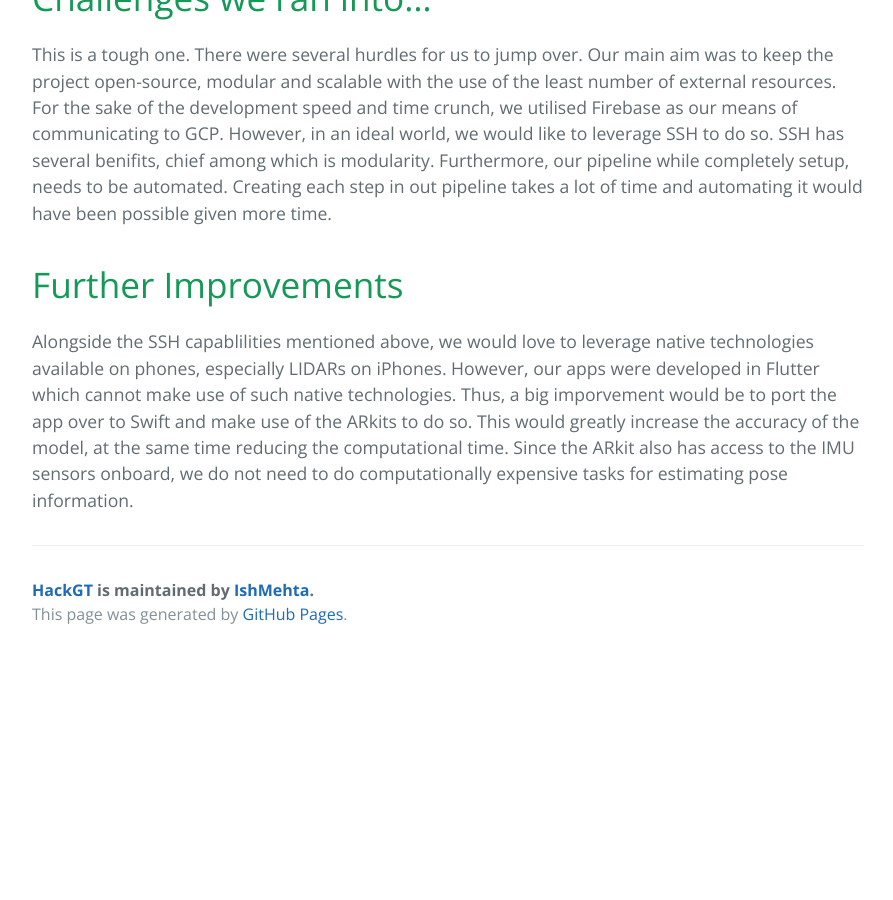
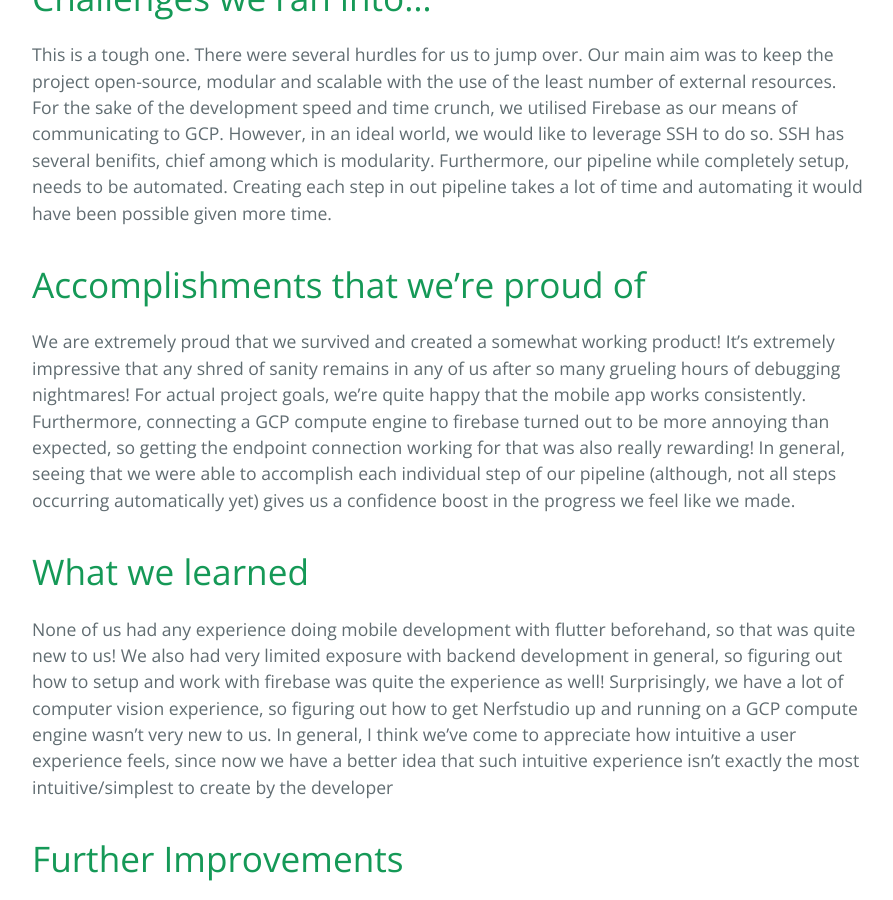
Before and after one commit to IshMehta/HackGT, a Jekyll site: the page built from docs/index.md, in a window 1280 px wide and 900 px high, scrolled down 2101 px. Shown: the whole window, without its empty margins (192-1085 px from the left). Built offline with Jekyll 4.4.1, drawn with Linux system fonts in a browser that asks for light colours; the repository's description, which GitHub fills in, is left out; before the commit the page ends 2759 px from its top, so only the background shows below that.

Commit message:
More doc updates

```diff
--- a/docs/index.md
+++ b/docs/index.md
@@ -34,6 +34,14 @@ A user starts off by either choosing a video of any object from their gallery or
 
 This is a tough one. There were several hurdles for us to jump over. Our main aim was to keep the project open-source, modular and scalable with the use of the least number of external resources. For the sake of the development speed and time crunch, we utilised Firebase as our means of communicating to GCP. However, in an ideal world, we would like to leverage SSH to do so. SSH has several benifits, chief among which is modularity. Furthermore, our pipeline while completely setup, needs to be automated. Creating each step in out pipeline takes a lot of time and automating it would have been possible given more time.
 
+# Accomplishments that we're proud of
+
+We are extremely proud that we survived and created a somewhat working product! It’s extremely impressive that any shred of sanity remains in any of us after so many grueling hours of debugging nightmares! For actual project goals, we're quite happy that the mobile app works consistently. Furthermore, connecting a GCP compute engine to firebase turned out to be more annoying than expected, so getting the endpoint connection working for that was also really rewarding! In general, seeing that we were able to accomplish each individual step of our pipeline (although, not all steps occurring automatically yet) gives us a confidence boost in the progress we feel like we made.
+
+# What we learned
+
+None of us had any experience doing mobile development with flutter beforehand, so that was quite new to us! We also had very limited exposure with backend development in general, so figuring out how to setup and work with firebase was quite the experience as well! Surprisingly, we have a lot of computer vision experience, so figuring out how to get Nerfstudio up and running on a GCP compute engine wasn't very new to us. In general, I think we've come to appreciate how intuitive a user experience feels, since now we have a better idea that such intuitive experience isn't exactly the most intuitive/simplest to create by the developer
+
 # Further Improvements
 
 Alongside the SSH capablilities mentioned above, we would love to leverage native technologies available on phones, especially LIDARs on iPhones. However, our apps were developed in Flutter which cannot make use of such native technologies. Thus, a big imporvement would be to port the app over to Swift and make use of the ARkits to do so. This would greatly increase the accuracy of the model, at the same time reducing the computational time. Since the ARkit also has access to the IMU sensors onboard, we do not need to do computationally expensive tasks for estimating pose information.
```
